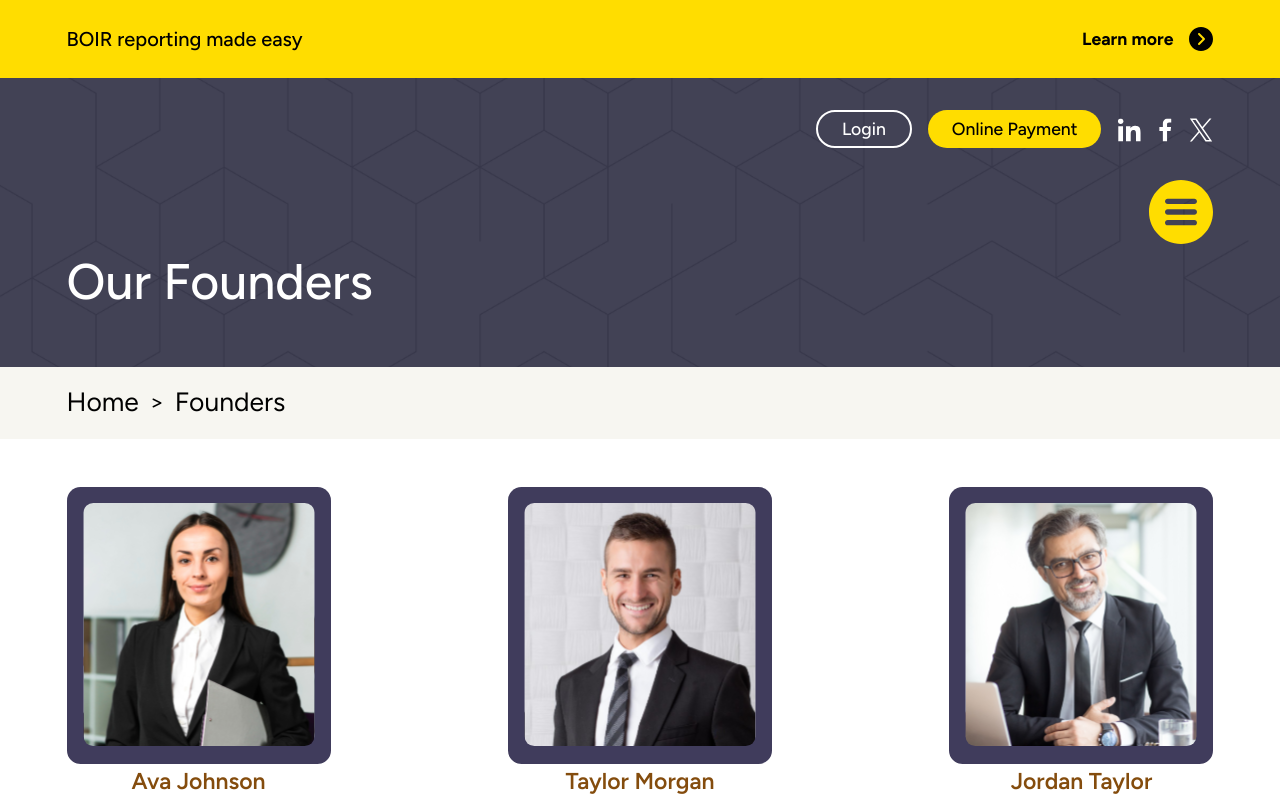
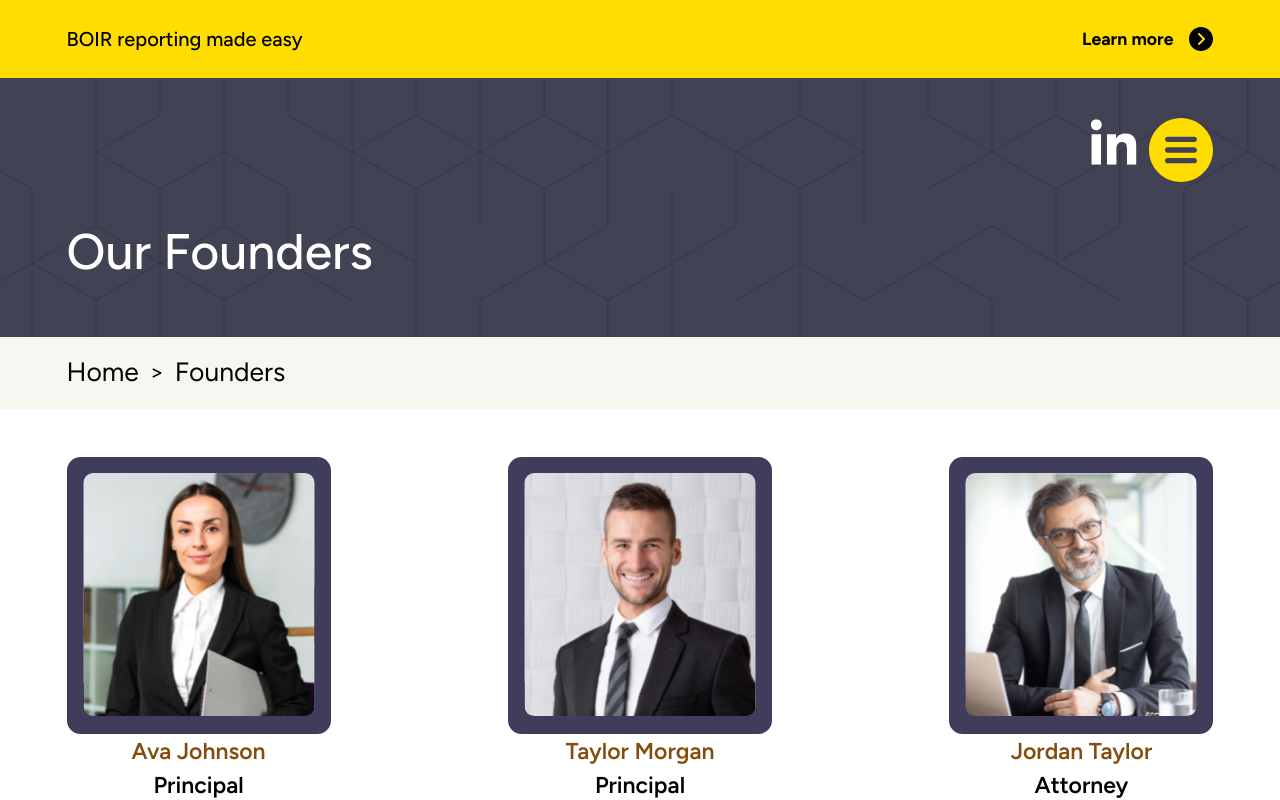
Before and after one commit to Abheerajput/rkllwa, a React (Create React App) app: page /founders in a window 1280 px wide. Shown: the top 800 px of the page. Built offline with nearby package versions, Linux system fonts and the light colour scheme; the HTML template or start-up script is replaced by a standard one; a web font is replaced by a local one.

Commit message:
latest-code

```diff
--- a/src/Components/Header/Header.jsx
+++ b/src/Components/Header/Header.jsx
@@ -1,22 +1,23 @@
-import React, { useState,useEffect,useRef } from 'react';
+import React, { useState, useEffect, useRef } from 'react';
 import { Link } from 'react-router-dom';
 import crossIcon from "../../assets/images/pngwing.png"
 import NewsAndEvents from '../../Pages/NewsandEvents/NewsAndEvents';
 import Section1 from '../Section/Section1';
 import Solution from '../../Pages/Solutions/Solution';
 import Footer from '../../Layout/Footer/Footer';
-import bgimg from '../../assets/images/bgimg.jpg';
+import bgimg from '../../assets/images/bgimg2.svg';
+// import bgimg from '../../assets/images/bgimg.jpg';
 import RKL from '../../assets/icons/headicon.svg';
 import RKL2 from '../../assets/icons/Rkl2.svg';
 import aboutus from "../../assets/icons/aboutusicon.svg"
 import stay from "../../assets/icons/stayicon.svg"
 import lkdnicon2 from "../../assets/icons/drpdwicon2.svg"
-import fbicon2 from "../../assets/icons/drpdwicon3.svg"
-import twittericon2 from "../../assets/icons/drpdwicon4.svg"
+// import fbicon2 from "../../assets/icons/drpdwicon3.svg"
+// import twittericon2 from "../../assets/icons/drpdwicon4.svg"
 import icon1 from "../../assets/icons/drpdwicon1.svg"
-import fbicon from '../../assets/icons/fbicon.svg';
+// import fbicon from '../../assets/icons/fbicon.svg';
 import lkdnicon from '../../assets/icons/lkdnicon.svg';
-import twittericon from '../../assets/icons/twitter.svg';
+// import twittericon from '../../assets/icons/twitter.svg';
 import menuicon from '../../assets/icons/logo2.svg';
 import '../../Style/style.css';
 
@@ -73,23 +74,27 @@ const Header = ({ backgroundImg, logo, socialIcons, socialIcons2, menuIcon, main
             <div className=" md:flex ">
               <span>
                 <div className="flex space-x-4 xs:hidden">
-                <button className="fgt-ff-medium text-[17.61px] text-white rounded-full border-2 px-6 py-1 border-white">
+                  {/* <button className="fgt-ff-medium text-[17.61px] text-white rounded-full border-2 px-6 py-1 border-white">
                   Login
                 </button>
                 <button className="fgt-ff-medium text-[17.61px] text-black rounded-full py-1 px-6 bg-[#FFDD00]">
                   Online Payment
-                </button>
+                </button> */}
                   <div className="flex space-x-3 pt-2">
-                  {socialIcons.map((icon, index) => (
-                    <img key={index} src={icon} alt={`Social Icon ${index}`} className="w-6 h-6" />
-                  ))}
+                  <a href="https://www.linkedin.com/in/rkl-law-9aa681324/" target="_blank" rel="noopener noreferrer">
+    <img src={lkdnicon} alt="LinkedIn" className="w-12 h-12" />
+  </a>
+
+
+                    <div className="flex items-center justify-end xs:pt-0 ">
+                      <img src={menuIcon} alt="Menu Icon" className="w-16 h-16 xs:w-12 xs:h-12 cursor-pointer" onClick={toggleMenu} />
                     </div>
+                  </div>
+
                 </div>
               </span>
 
-          </div>
-          <div className="flex items-center justify-end xs:pt-0 pt-8">
-            <img src={menuIcon} alt="Menu Icon"  className="w-16 h-16 xs:w-12 xs:h-12 cursor-pointer" onClick={toggleMenu} />
+
             </div>
           </div>
         </div>
@@ -114,21 +119,17 @@ const Header = ({ backgroundImg, logo, socialIcons, socialIcons2, menuIcon, main
                 <div className="md:flex">
                   <span>
                     <div className="flex space-x-4 xs:hidden">
-                    <button className="fgt-ff-medium text-[17.61px] text-[#E6A358] rounded-full border-2 px-6 py-1 border-[#E6A358]">
+                      {/* <button className="fgt-ff-medium text-[17.61px] text-[#E6A358] rounded-full border-2 px-6 py-1 border-[#E6A358]">
                       Login
                     </button>
                     <button className="fgt-ff-medium text-[17.61px] text-white rounded-full py-1 px-6 bg-[#FFDD00]">
                       Online Payment
-                    </button>
-                    <div className="flex space-x-3 pt-2">
-                      {socialIcons2.map((icon, index) => (
-                        <img key={index} src={icon} alt={`Social Icon ${index}`} className="w-6 h-6" />
-                      ))}
-                    </div>
-                  </div>
-                </span>
-              </div>
-              <div className="flex items-center justify-end xs:pt-4 pt-8">
+                    </button> */}
+                      <div className="flex space-x-3 items-center pt-2">
+
+                      <a href="https://www.linkedin.com/in/rkl-law-9aa681324/" target="_blank" rel="noopener noreferrer">
+    <img src={lkdnicon2} alt="LinkedIn" className="w-12 h-12" />
+  </a>
                         <Link to="/">
                           <img
                             src={menuOpen ? crossIcon : menuicon}
@@ -138,10 +139,17 @@ const Header = ({ backgroundImg, logo, socialIcons, socialIcons2, menuIcon, main
 
                           />
                         </Link>
+                        <div className="flex items-center justify-end xs:pt-4 ">
+
                         </div>
                       </div>
                     </div>
-          <div className='w-9/12  xs:w-full overflow-y-scroll'>
+                  </span>
+                </div>
+
+              </div>
+            </div>
+            <div className='w-9/12  xs:w-full'>
               <div className='flex justify-between xs:w-screen   xs:flex-col  w-full  pl-[6.9%]'>
 
                 <span className="flex flex-col gap-2  xs:pl-0 text-black">
@@ -194,8 +202,8 @@ const Header = ({ backgroundImg, logo, socialIcons, socialIcons2, menuIcon, main
           </div>
         </div>
       </div>
-    <Section1/>
-    <Solution/>
+      <Section1 />
+      <Solution />
       <NewsAndEvents />
       <Footer />
 
@@ -204,8 +212,8 @@ const Header = ({ backgroundImg, logo, socialIcons, socialIcons2, menuIcon, main
 };
 
 const App = () => {
-  const socialIcons = [lkdnicon, fbicon, twittericon];
-  const socialIcons2 = [lkdnicon2, fbicon2, twittericon2];
+  const socialIcons = [lkdnicon,];
+  const socialIcons2 = [lkdnicon2,];
 
   return (
     <Header
@@ -217,7 +225,7 @@ const App = () => {
       menuIcon={menuicon}
       mainTitle="Get ready. Move forward. Go far. "
       mainDescription={[
-        "RKL Holzapfel Sperry & Ebberson is a full-service ",<br />,
+        "RKL Holzapfel Sperry & Ebberson is a full-service ", <br />,
 
         " law firm that understands legal issues can be "
       ]}
--- a/src/Layout/Header/SecondHeader.jsx
+++ b/src/Layout/Header/SecondHeader.jsx
@@ -6,7 +6,8 @@ import fbicon from '../../assets/icons/fbicon.svg';
 import lkdnicon from '../../assets/icons/lkdnicon.svg';
 import twittericon from '../../assets/icons/twitter.svg';
 import img1 from '../../assets/images/img1.png';
-import menuicon from '../../assets/icons/logo2.svg';
+import lkdnicon2 from "../../assets/icons/drpdwicon2.svg"
+import menuIcon from '../../assets/icons/logo2.svg';
 import icon1 from "../../assets/icons/drpdwicon1.svg";
 import aboutus from "../../assets/icons/aboutusicon.svg";
 import stay from "../../assets/icons/stayicon.svg";
@@ -56,26 +57,26 @@ const SecondHeader = ({ socialIcons2, mainTitle }) => {
       <div className="flex justify-end px-[5.2%] pt-4">
         <div className=" items-center sm:items-end md:items-end md:flex  md:flex-col sm:flex sm:flex-col ">
           <div className="flex space-x-4 xs:hidden ">
-            <button className="fgt-ff-medium text-[17.61px] text-white rounded-full border-2 px-6 py-1 border-white">
+            {/* <button className="fgt-ff-medium text-[17.61px] text-white rounded-full border-2 px-6 py-1 border-white">
               Login
             </button>
             <button className="fgt-ff-medium text-[17.61px] text-black rounded-full py-1 px-6 bg-[#FFDD00]">
               Online Payment
-            </button>
+            </button> */}
            <div className="flex space-x-3 pt-2">
-              {socialIcons.map((icon, index) => (
-                <img key={index} src={icon} alt={`Social Icon ${index}`} className="w-6 h-6" />
-              ))}
+                  <a href="https://www.linkedin.com/in/rkl-law-9aa681324/" target="_blank" rel="noopener noreferrer">
+    <img src={lkdnicon} alt="LinkedIn" className="w-12 h-12" />
+  </a>
+
+
+                    <div className="flex items-center justify-end xs:pt-0 ">
+                      <img src={menuIcon} alt="Menu Icon" className="w-16 h-16 xs:w-12 xs:h-12 cursor-pointer" onClick={toggleMenu} />
+                    </div>
                   </div>
           </div>
           <div className="flex items-center justify-end xs:pt-0 pt-8">
 
-            <img
-              src={menuicon}
-              alt="Menu Icon"
-              className="w-16 h-16 xs:w-12 xs:h-12 cursor-pointer"
-              onClick={toggleMenu}
-            />
+
           </div>
         </div>
       </div>
@@ -99,34 +100,37 @@ const SecondHeader = ({ socialIcons2, mainTitle }) => {
                 <div className="md:flex">
                   <span>
                     <div className="flex space-x-4 xs:hidden">
-                    <button className="fgt-ff-medium text-[17.61px] text-[#E6A358] rounded-full border-2 px-6 py-1 border-[#E6A358]">
+                      {/* <button className="fgt-ff-medium text-[17.61px] text-[#E6A358] rounded-full border-2 px-6 py-1 border-[#E6A358]">
                       Login
                     </button>
                     <button className="fgt-ff-medium text-[17.61px] text-white rounded-full py-1 px-6 bg-[#FFDD00]">
                       Online Payment
-                    </button>
-                    <div className="flex space-x-3 pt-2">
-                      {socialIcons2.map((icon, index) => (
-                        <img key={index} src={icon} alt={`Social Icon ${index}`} className="w-6 h-6" />
-                      ))}
-                    </div>
-                  </div>
-                </span>
-              </div>
-              <div className="flex items-center justify-end xs:pt-4 pt-8">
+                    </button> */}
+                      <div className="flex space-x-3 items-center pt-2">
+
+                      <a href="https://www.linkedin.com/in/rkl-law-9aa681324/" target="_blank" rel="noopener noreferrer">
+    <img src={lkdnicon2} alt="LinkedIn" className="w-12 h-12" />
+  </a>
                         <Link to="/">
                           <img
-                    src={menuOpen ? crossIcon : menuicon}
+                            src={menuOpen ? crossIcon : menuIcon}
                             alt={menuOpen ? "Close Icon" : "Menu Icon"}
                             className="w-16 h-16  xs:w-12 xs:h-12 cursor-pointer"
                             onClick={toggleMenu}
 
                           />
                         </Link>
+                        <div className="flex items-center justify-end xs:pt-4 ">
+
                         </div>
                       </div>
                     </div>
-          <div className='w-9/12  xs:w-full overflow-y-scroll'>
+                  </span>
+                </div>
+
+              </div>
+            </div>
+            <div className='w-9/12  xs:w-full'>
               <div className='flex justify-between xs:w-screen   xs:flex-col  w-full  pl-[6.9%]'>
 
                 <span className="flex flex-col gap-2  xs:pl-0 text-black">
```
Also changed, not shown: 1 other file (tests, documents, lock files or other folders). Lines whose indentation alone changed are shown as unchanged.
